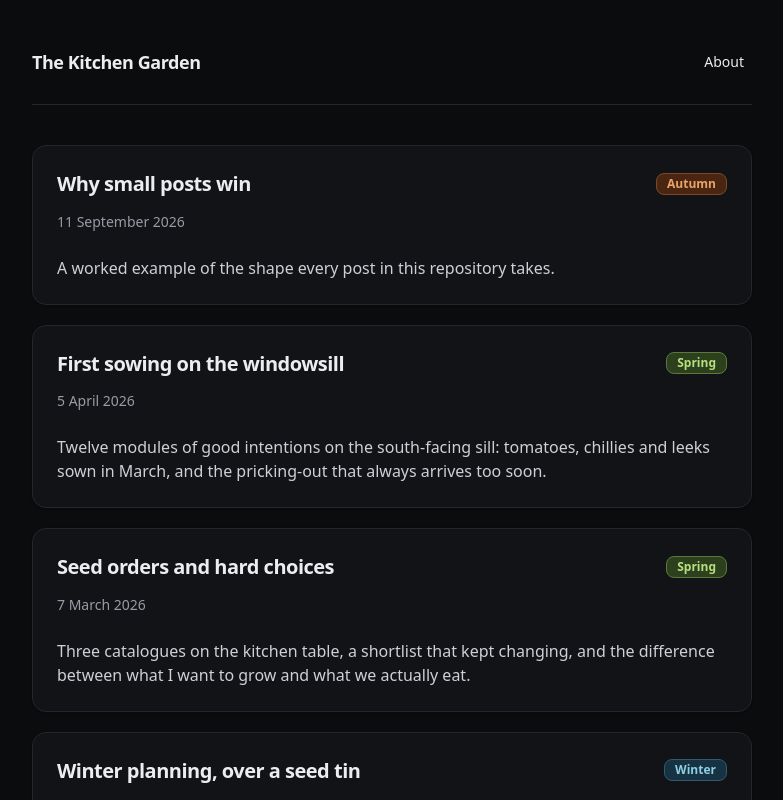
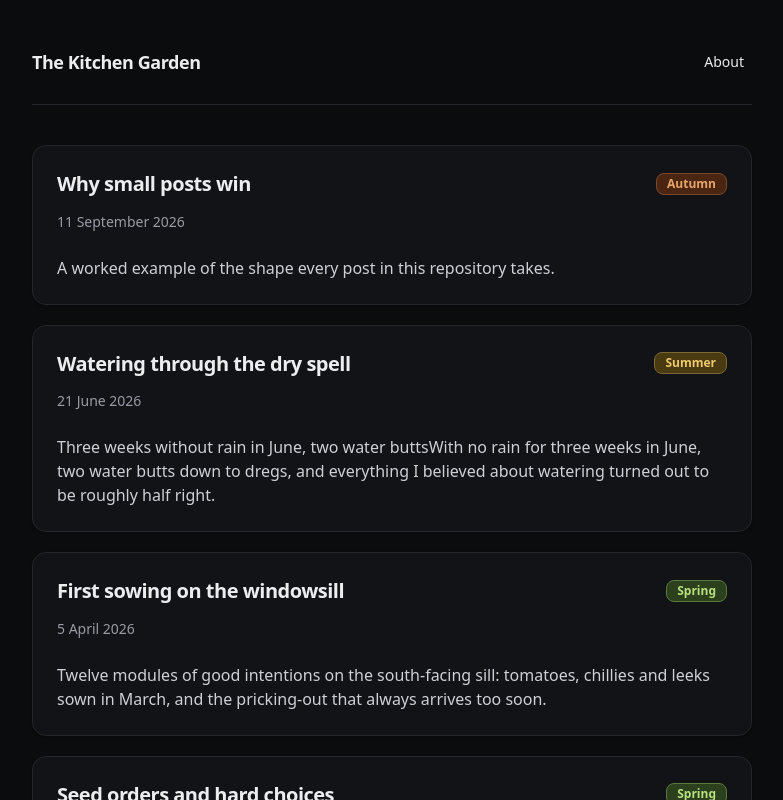
Before and after one commit to wishwhip-dev/bench-mv1x8f4r-garden, a Next.js app: page / in a window 1280 px wide. Shown: the top 800 px of the page, without its empty margins (248-1031 px from the left). Built offline with nearby package versions, Linux system fonts and the light colour scheme; no server answers.

Commit message:
WIP task b0a74753 step 23 [skip ci]

```diff
--- a/app/posts/first-sowing/page.tsx
+++ b/app/posts/first-sowing/page.tsx
@@ -12,8 +12,7 @@ const SLUG = "first-sowing";
 
 export function generateMetadata(): Metadata {
   const post = getPost(SLUG);
-  if (!post) notFound();
-  return null;
+  return { title: post?.title, description: post?.blurb };
 }
 
 export default function Page() {
--- /dev/null
+++ b/app/posts/watering/meta.json
@@ -0,0 +1,7 @@
+{
+  "title": "Watering through the dry spell",
+  "blurb": "Three weeks without rain in June, two water buttsWith no rain for three weeks in June, two water butts down to dregs, and everything I believed about watering turned out to be roughly half right.",
+  "published": "2026-06-21",
+  "tags": ["summer"],
+  "prose": true
+}
```
